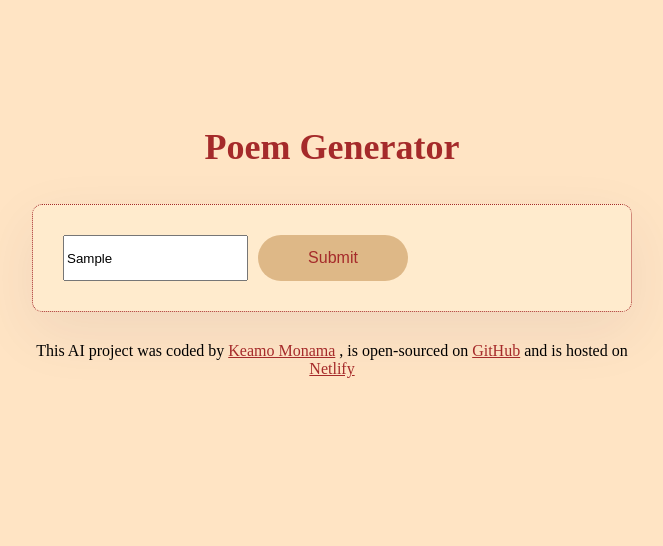
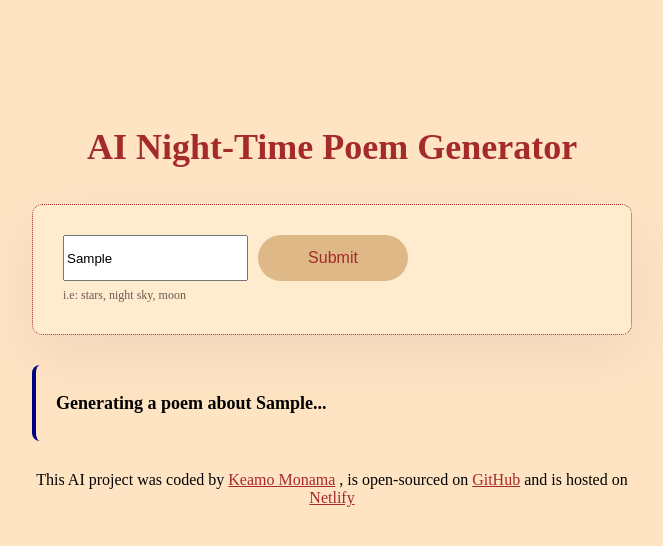
Before and after one commit to Keamo261/ai-project, a plain HTML site: page index.html in a window 1280 px wide. Both pictures are taken after typing "Sample" into the empty fields and a click on the input 641 px from the left and 258 px from the top of the page. Shown: the whole page, without its empty margins (308-971 px from the left). Drawn offline with nearby package versions, Linux system fonts and the light colour scheme; no server answers.

Commit message:
Improved the UX

```diff
--- a/index.html
+++ b/index.html
@@ -11,14 +11,15 @@
   <body>
     <div class="container">
       <header>
-        <h1>Poem Generator</h1>
+        <h1>AI Night-Time Poem Generator</h1>
       </header>
 
       <main>
+        <div class="form-container">
           <form id="generator">
             <input
               type="text"
-            placeholder="Enter a topic"
+              placeholder="Enter a night related topic"
               autofocus
               required
               autocomplete="off"
@@ -27,7 +28,9 @@
             />
             <input type="submit" class="submit-button" />
           </form>
-        <div class="poem" id="poem"></div>
+          <div class="hint">i.e: stars, night sky, moon</div>
+        </div>
+        <div class="poem hidden" id="poem"></div>
       </main>
 
       <footer>
--- a/src/script.js
+++ b/src/script.js
@@ -16,6 +16,10 @@ function generatePoem(event) {
     "You are an expert in poems about the night. Generate an 8 line poem about the night. Separate each line with a <br />. Make sure to follow the user instructions.";
   let apiUrl = `https://api.shecodes.io/ai/v1/generate?prompt=${prompt}&context=${context}&key=${apiKey}`;
 
+  let poemElement = document.querySelector("#poem");
+  poemElement.classList.remove("hidden");
+  poemElement.innerHTML = `<div class="blink">Generating a poem about ${instructionsInput.value}...</div>`;
+
   axios.get(apiUrl).then(displayPoem);
 }
 
--- a/src/style.css
+++ b/src/style.css
@@ -14,13 +14,7 @@ h1 {
   color: brown;
 }
 form {
-  padding: 30px;
-  background-color: blanchedalmond;
-  border-radius: 10px;
   display: flex;
-  border: 1px dotted brown;
-  margin-bottom: 30px;
-  box-shadow: 0px 20px 60px rgba(65, 50, 100, 0.08);
 }
 footer {
   text-align: center;
@@ -58,5 +52,38 @@ a {
 .poem {
   font-size: 18px;
   font-weight: bold;
+  line-height: 2;
+  padding: 20px;
+  border-radius: 8px;
   border-left: 4px solid navy;
 }
+.hidden {
+  display: none;
+}
+.form-container {
+  padding: 30px;
+  background-color: blanchedalmond;
+  border-radius: 10px;
+  border: 1px dotted brown;
+  margin-bottom: 30px;
+  box-shadow: 0px 20px 60px rgba(65, 50, 100, 0.08);
+}
+.hint {
+  line-height: 1.5;
+  font-size: 12px;
+  margin-top: 5px;
+  opacity: 0.6;
+}
+@keyframes blink-animation {
+  to {
+    visibility: hidden;
+  }
+}
+@-webkit-keyframes blink-animation {
+  to {
+    visibility: hidden;
+  }
+}
+.blink {
+  animation: blink-animation 1s steps(5, start) infinite;
+}
```
Lines whose indentation alone changed are shown as unchanged.
